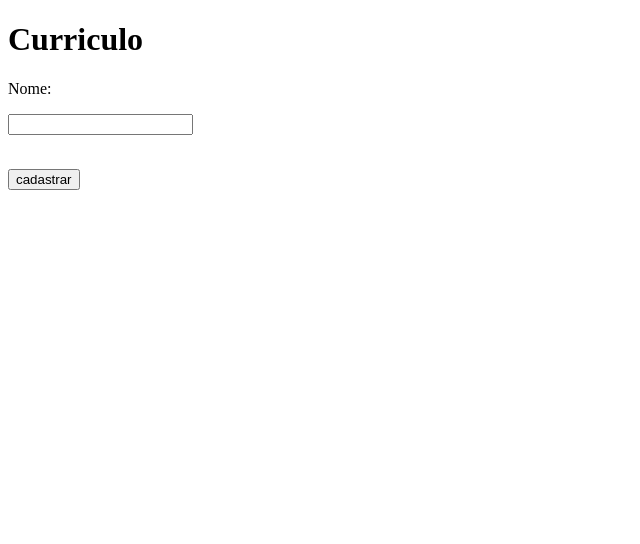
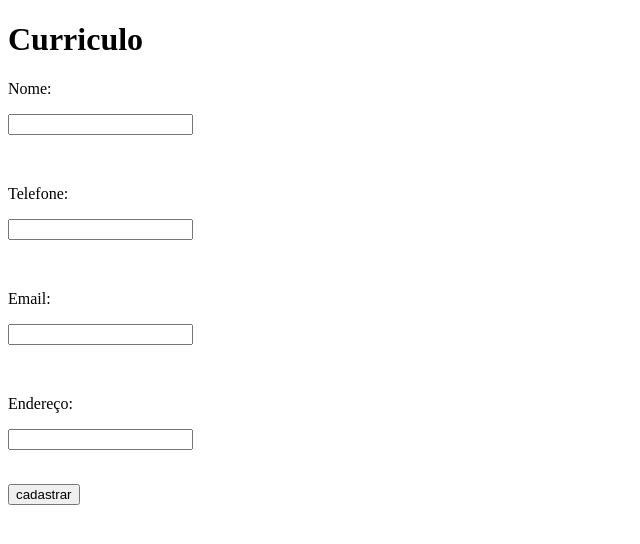
Before and after one commit to mariafo2008/SITE, a plain HTML site: page view/curriculo.html in a window 1280 px wide. Shown: the whole page, without its empty margins (0-640 px from the left). Drawn offline with Linux system fonts and the light colour scheme.

Commit message:
Update curriculo.html

```diff
--- a/view/curriculo.html
+++ b/view/curriculo.html
@@ -7,7 +7,9 @@
     <form action="curriculo.php" method="POST">
         <h1>Curriculo</h1>
       <p>Nome:</p><p><input type="text" value=""></p></br>
-
+      <p>Telefone:</p><p><input type="text" value=""></p></br>
+      <p>Email:</p><p><input type="text" value=""></p></br>
+      <p>Endereço:</p><p><input type="text" value=""></p></br>
       <input type="submit" value="cadastrar">
     </form>
   </body>
```
